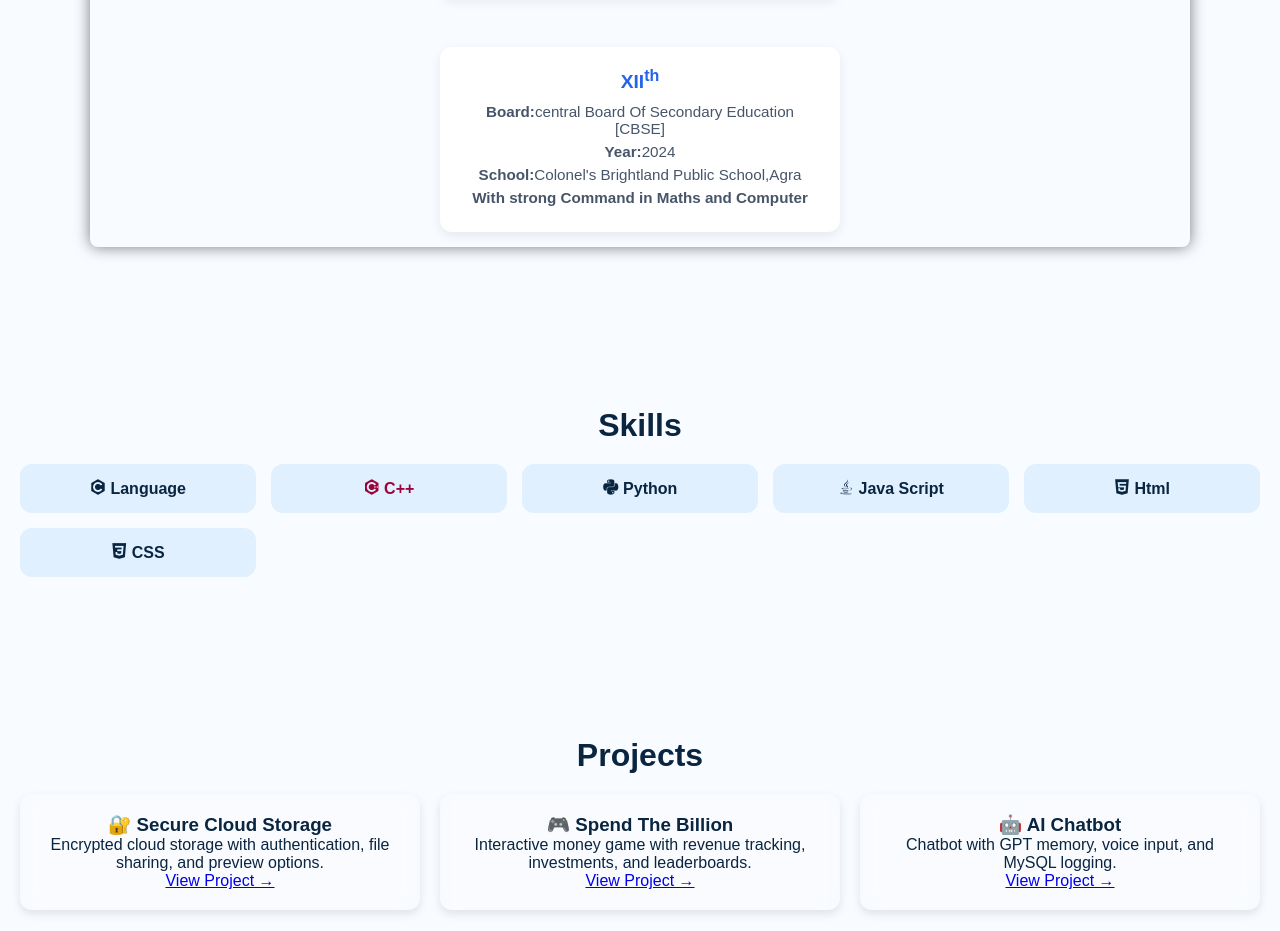
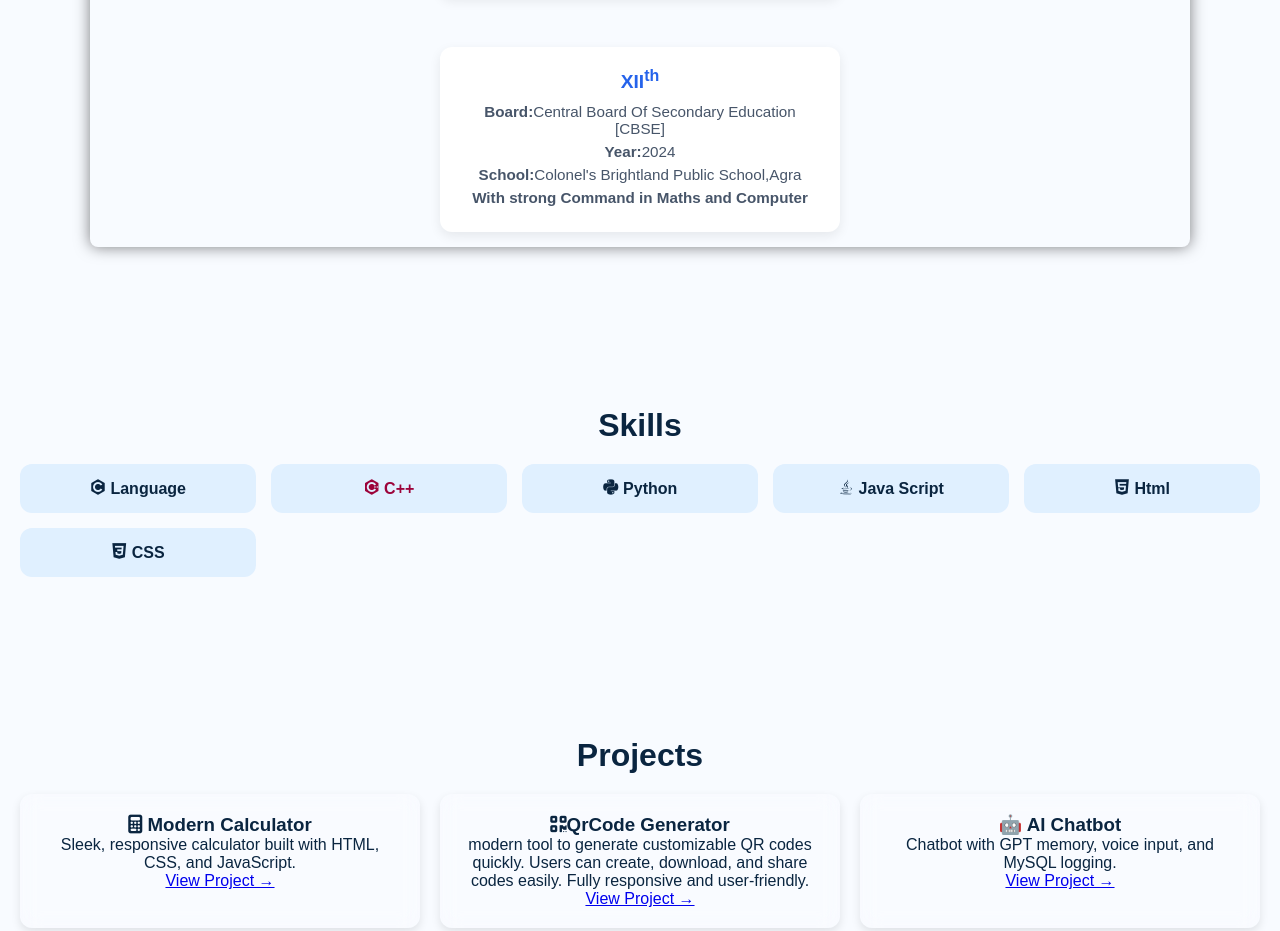
Before and after one commit to princekumar-cs/knowme, a plain HTML site: page index.html in a window 1280 px wide. Shown: the part 1494-2425 px from the top of the page. Drawn offline with nearby package versions, Linux system fonts and the light colour scheme.

Commit message:
Update index.html

```diff
--- a/index.html
+++ b/index.html
@@ -3,7 +3,7 @@
 <head>
   <meta charset="UTF-8">
   <meta name="viewport" content="width=device-width, initial-scale=1.0">
-  <title>Prince Rathor | Portfolio</title>
+  <title>Prince Kumar | Portfolio</title>
   <link rel="stylesheet" href="style.css">
   <link rel="stylesheet" href="https://cdn.jsdelivr.net/gh/devicons/devicon@latest/devicon.min.css">
 
@@ -71,7 +71,7 @@
 </div>
 <div class="card">
   <h3>XII<sup>th</sup></h3>
-  <p><strong>Board:</strong>central Board Of Secondary Education [CBSE]</p>
+  <p><strong>Board:</strong>Central Board Of Secondary Education [CBSE]</p>
   <p><strong>Year:</strong>2024</p>
   <p><strong>School:</strong>Colonel's Brightland Public School,Agra</p>
   <p><strong>With strong Command in Maths and Computer</strong></p>
@@ -97,14 +97,14 @@
     <h2>Projects</h2>
     <div class="projects-grid">
       <div class="project-card glass">
-        <h3>🔐 Secure Cloud Storage</h3>
-        <p>Encrypted cloud storage with authentication, file sharing, and preview options.</p>
-        <a href="#">View Project →</a>
+        <h3><i class="fa-solid fa-calculator"></i> Modern Calculator</h3>
+        <p>Sleek, responsive calculator built with HTML, CSS, and JavaScript.</p>
+        <a href="https://princekumar-cs.github.io/myprojects/index.html">View Project →</a>
       </div>
       <div class="project-card glass">
-        <h3>🎮 Spend The Billion</h3>
-        <p>Interactive money game with revenue tracking, investments, and leaderboards.</p>
-        <a href="#">View Project →</a>
+        <h3><i class="fa-solid fa-qrcode"></i>QrCode Generator</h3>
+        <p> modern tool to generate customizable QR codes quickly. Users can create, download, and share codes easily. Fully responsive and user-friendly.</p>
+        <a href="https://princekumar-cs.github.io/myprojects/QR/index.html">View Project →</a>
       </div>
       <div class="project-card glass">
         <h3>🤖 AI Chatbot</h3>
```
